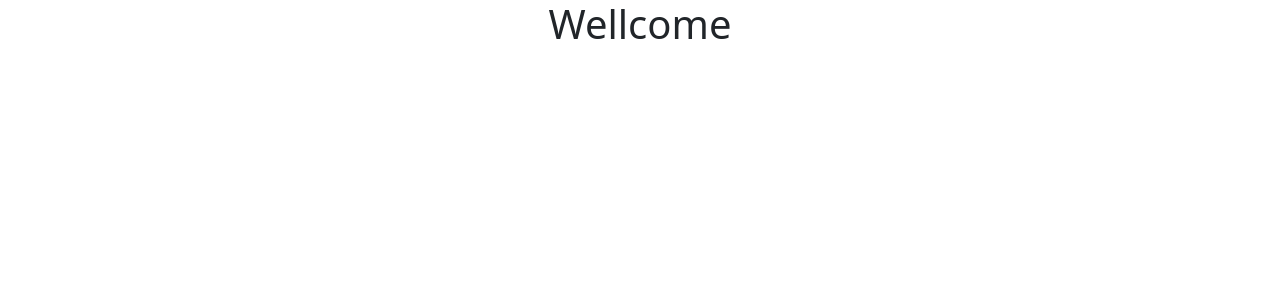
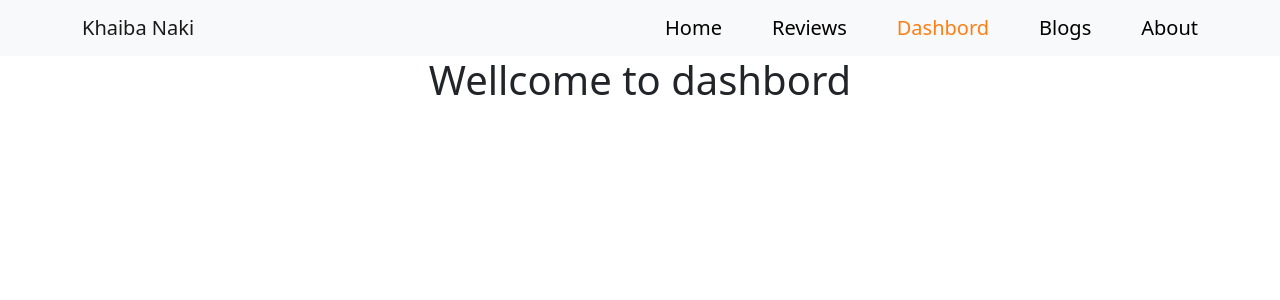
Before and after one commit to AB-Siddique278/product-analysis-website-9, a React (Create React App) app: page /dashbord in a window 1280 px wide. Shown: the top 300 px of the page. Built offline with nearby package versions, Linux system fonts and the light colour scheme.

Commit message:
Make a beutyfull Navbar

```diff
--- a/src/App.js
+++ b/src/App.js
@@ -1,10 +1,25 @@
 import 'bootstrap/dist/css/bootstrap.min.css';
+import { Route, Routes } from 'react-router-dom';
 import './App.css';
+import About from './Components/About';
+import Blogs from './Components/Blogs';
+import Dashbord from './Components/Dashbord';
+import Header from './Components/Header';
+import Home from './Components/Home';
+import Reviews from './Components/Reviews';
 
 function App() {
   return (
     <div className="App">
-      <h1>Wellcome </h1>
+      <Header></Header>
+
+      <Routes>
+        <Route path="/" element={<Home />} />
+        <Route path="/reviews" element={<Reviews />} />
+        <Route path="/dashbord" element={<Dashbord />} />
+        <Route path="/blogs" element={<Blogs />} />
+        <Route path="/about" element={<About />} />
+      </Routes>
 
     </div>
   );
--- /dev/null
+++ b/src/Components/About.js
@@ -0,0 +1,11 @@
+import React from 'react';
+
+const About = () => {
+    return (
+        <div>
+            <h1>wellcome to blog</h1>
+        </div>
+    );
+};
+
+export default About;
--- /dev/null
+++ b/src/Components/Blogs.js
@@ -0,0 +1,11 @@
+import React from 'react';
+
+const Blogs = () => {
+    return (
+        <div>
+            <h1>Wellcome to our blogs</h1>
+        </div>
+    );
+};
+
+export default Blogs;
--- /dev/null
+++ b/src/Components/Customelink.js
@@ -0,0 +1,23 @@
+import React from 'react';
+import {
+
+    Link,
+    useMatch,
+    useResolvedPath,
+  } from "react-router-dom";
+
+const Customlink = ({ children, to, ...props }) => {
+    let resolved = useResolvedPath(to);
+  let match = useMatch({ path: resolved.pathname, end: true });
+    return (
+        <Link
+        style={{color: match ? "#fd7e14" : "BLACK" }}
+        to={to}
+        {...props}
+      >
+        {children}
+      </Link>
+    );
+};
+
+export default Customlink;
--- /dev/null
+++ b/src/Components/Dashbord.js
@@ -0,0 +1,11 @@
+import React from 'react';
+
+const Dashbord = () => {
+    return (
+        <div>
+            <h1>Wellcome to dashbord</h1>
+        </div>
+    );
+};
+
+export default Dashbord;
--- /dev/null
+++ b/src/Components/Header.css
@@ -0,0 +1,5 @@
+.all-nav :link{
+    text-decoration: none;
+    margin-left: 50px;
+    font-size: 20px;
+}
--- /dev/null
+++ b/src/Components/Header.js
@@ -0,0 +1,28 @@
+import React from 'react';
+import { Link } from 'react-router-dom';
+import Customlink from './Customelink';
+import './Header.css'
+
+const Header = () => {
+    return (
+        <div>
+             <nav className="navbar navbar-expand-lg navbar-light bg-light">
+                <div className="container">
+                    <a className="navbar-brand" href="#">Khaiba Naki</a>
+
+                    <div className="" id="navbarNavAltMarkup">
+                        <div className="navbar-nav all-nav">
+                        <Customlink to="/">Home</Customlink>
+                        <Customlink to="/reviews">Reviews</Customlink>
+                        <Customlink to="/dashbord">Dashbord</Customlink>
+                        <Customlink to="/blogs">Blogs</Customlink>
+                        <Customlink to="/about">About</Customlink>
+                        </div>
+                    </div>
+                </div>
+            </nav>
+        </div>
+    );
+};
+
+export default Header;
--- /dev/null
+++ b/src/Components/Home.js
@@ -0,0 +1,11 @@
+import React from 'react';
+
+const Home = () => {
+    return (
+        <div>
+            <h1>wellcome to home</h1>
+        </div>
+    );
+};
+
+export default Home;
--- /dev/null
+++ b/src/Components/Reviews.js
@@ -0,0 +1,13 @@
+import React from 'react';
+
+const Reviews = () => {
+    return (
+        <div>
+           <h1>
+           Wellcome to revew
+           </h1>
+        </div>
+    );
+};
+
+export default Reviews;
--- a/src/index.js
+++ b/src/index.js
@@ -3,11 +3,21 @@ import ReactDOM from 'react-dom';
 import './index.css';
 import App from './App';
 import reportWebVitals from './reportWebVitals';
+import { BrowserRouter } from 'react-router-dom';
 
 ReactDOM.render(
-  <React.StrictMode>
-    <App />
-  </React.StrictMode>,
+
+  <BrowserRouter>
+    <React.StrictMode>
+      <App />
+    </React.StrictMode>
+  </BrowserRouter>
+
+
+
+
+
+  ,
   document.getElementById('root')
 );
 
```
